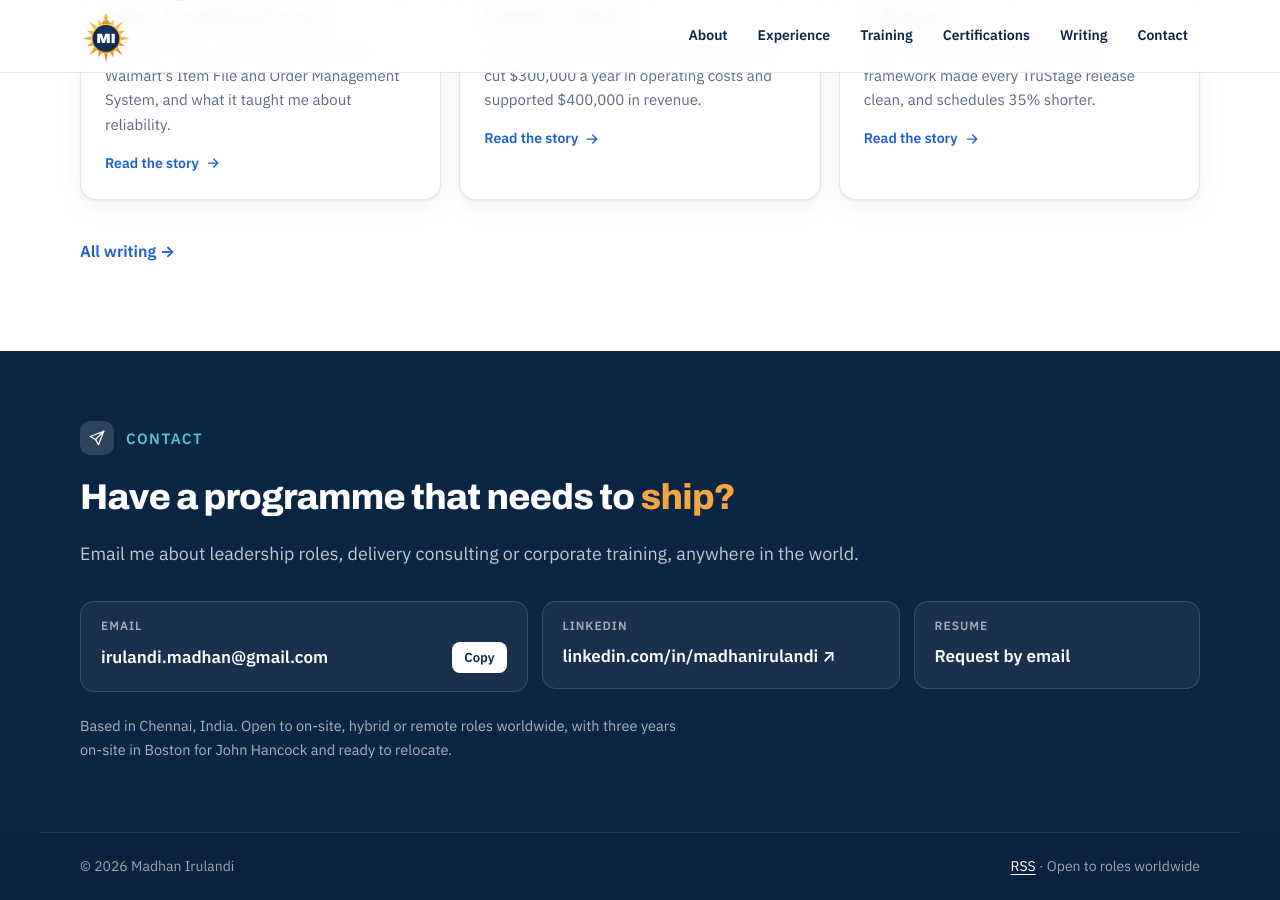
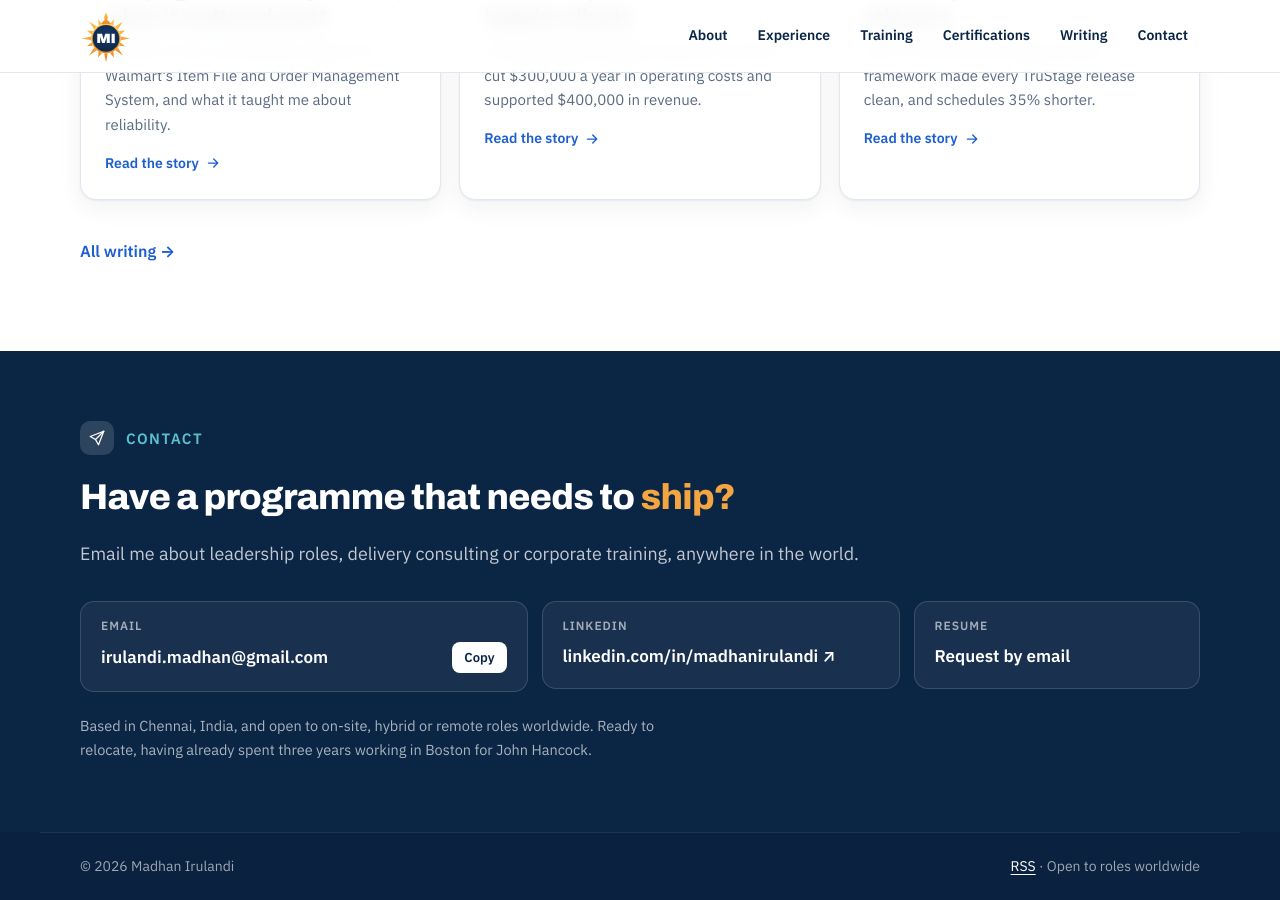
Before and after one commit to Madhan-I/Madhan-I.github.io, a Jekyll site: the page built from index.html, in a window 1280 px wide and 900 px high, scrolled down 10252 px. Built offline with Jekyll 4.4.1, drawn with Linux system fonts in a browser that asks for light colours.

Commit message:
Contact note: clearer wording
Co-Authored-By: Claude Opus 5.5 <noreply@anthropic.com>
Claude-Session: https://claude.ai/code/session_01MFRrTt7LBDdX57m85KHNGp

```diff
--- a/_data/profile.yml
+++ b/_data/profile.yml
@@ -496,4 +496,4 @@ award_groups:
 contact_title: Have a programme that needs to
 contact_highlight: ship?
 contact_intro: Email me about leadership roles, delivery consulting or corporate training, anywhere in the world.
-contact_note: "Based in Chennai, India. Open to on-site, hybrid or remote roles worldwide, with three years on-site in Boston for John Hancock and ready to relocate."
+contact_note: "Based in Chennai, India, and open to on-site, hybrid or remote roles worldwide. Ready to relocate, having already spent three years working in Boston for John Hancock."
```
